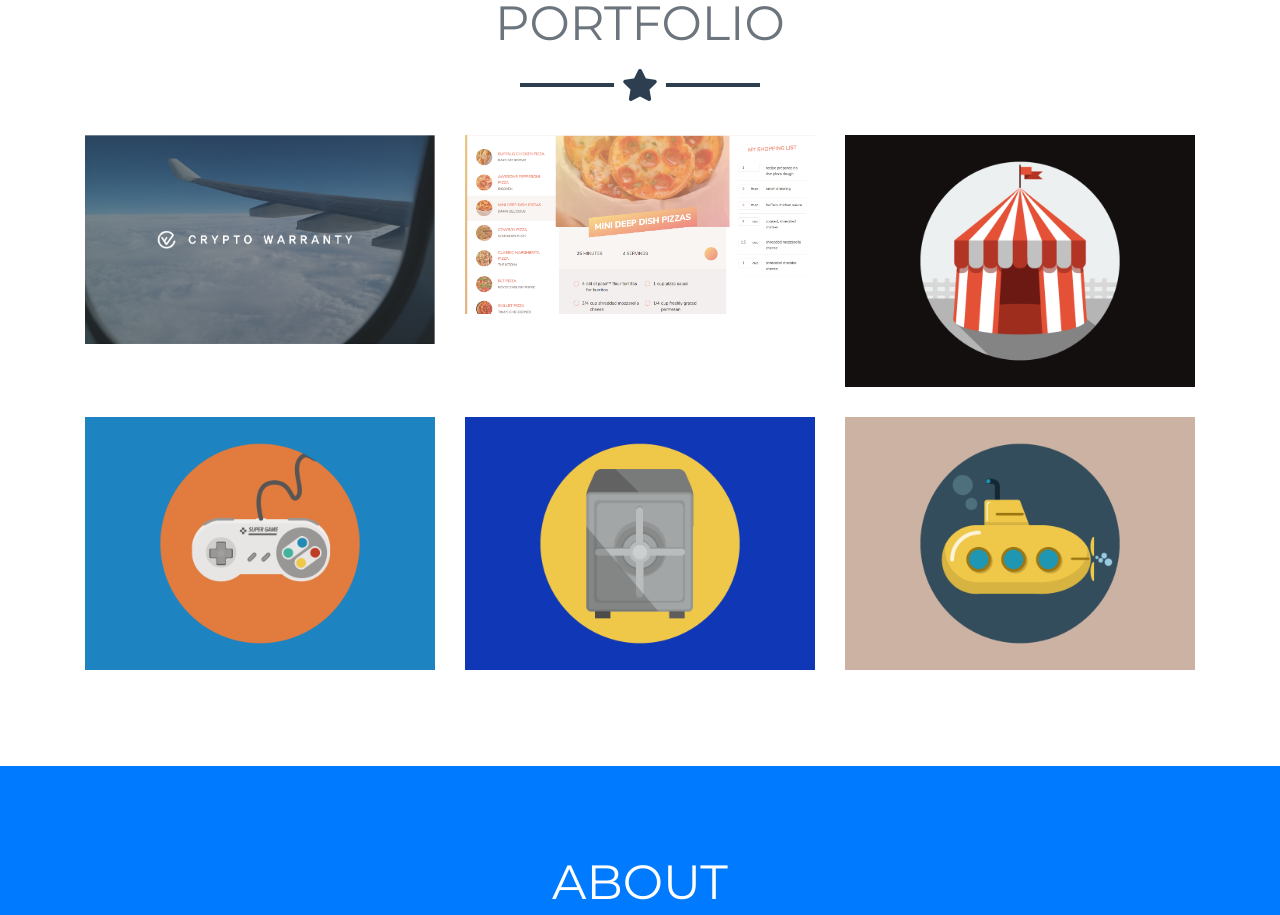
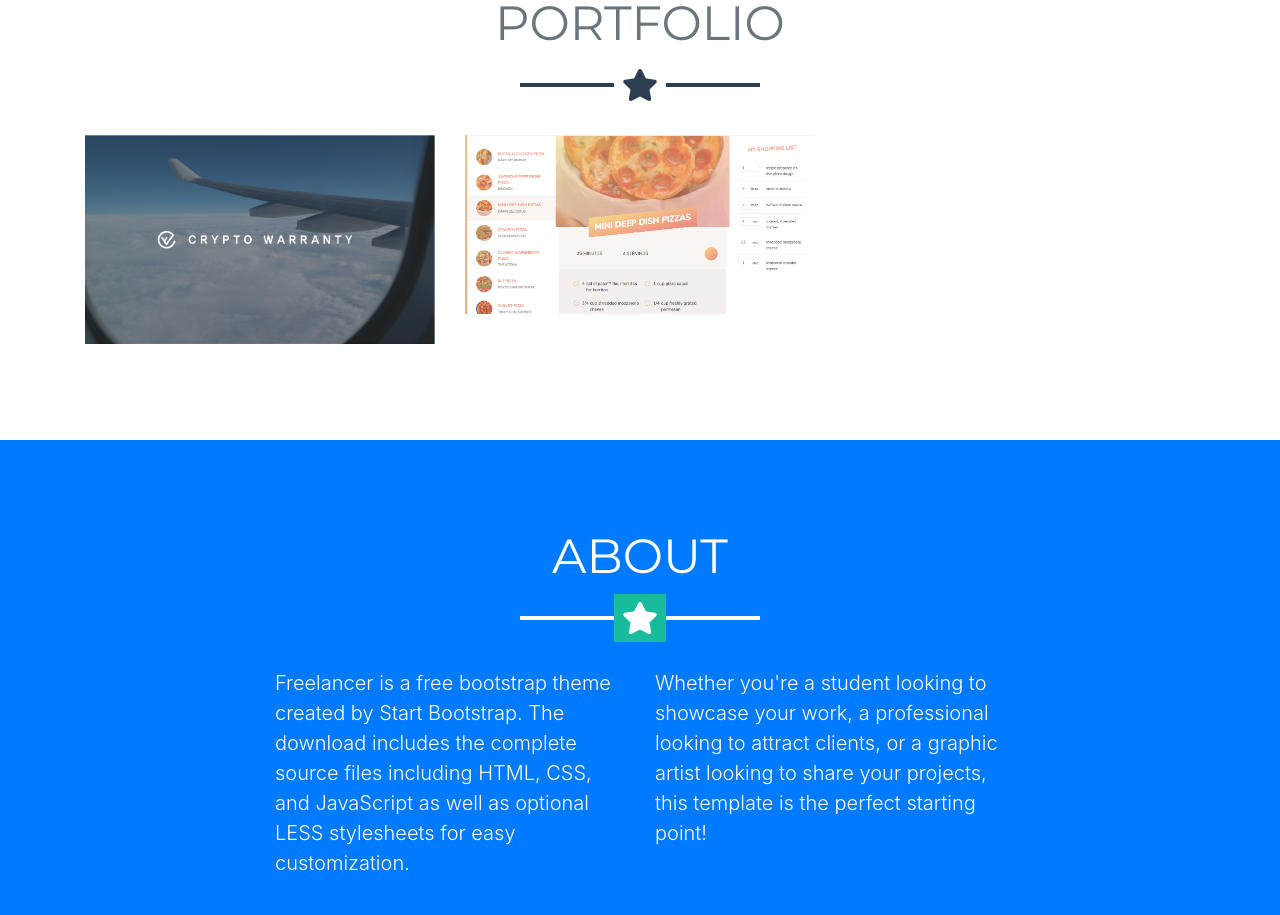
Before and after one commit to giraaaaaa/profile, a website with bundled scripts: page index.html in a window 1280 px wide. Shown: the part 877-1792 px from the top of the page. Built offline with nearby package versions, Linux system fonts and the light colour scheme.

Commit message:
modify portfolio

```diff
--- a/index.html
+++ b/index.html
@@ -88,14 +88,14 @@
             <img class="img-fluid" src="img/portfolio/forkify.png" width="900" height="650" alt="">
           </a>
         </div>
-        <div class="col-md-6 col-lg-4">
+        <!-- <div class="col-md-6 col-lg-4">
           <a class="portfolio-item d-block mx-auto" href="#portfolio-modal-3">
             <div class="portfolio-item-caption d-flex position-absolute h-100 w-100">
               <div class="portfolio-item-caption-content my-auto w-100 text-center text-white">
                 <i class="fas fa-search-plus fa-3x"></i>
               </div>
             </div>
-            <img class="img-fluid" src="img/portfolio/circus.png" alt="">
+            <img class="img-fluid" src="img/portfolio/coming-soon" width="900" height="650"alt="">
           </a>
         </div>
         <div class="col-md-6 col-lg-4">
@@ -105,7 +105,7 @@
                 <i class="fas fa-search-plus fa-3x"></i>
               </div>
             </div>
-            <img class="img-fluid" src="img/portfolio/game.png" alt="">
+            <img class="img-fluid" src="img/portfolio/coming-soon" width="900" height="650" alt="">
           </a>
         </div>
         <div class="col-md-6 col-lg-4">
@@ -115,7 +115,7 @@
                 <i class="fas fa-search-plus fa-3x"></i>
               </div>
             </div>
-            <img class="img-fluid" src="img/portfolio/safe.png" alt="">
+            <img class="img-fluid" src="img/portfolio/coming-soon" width="900" height="650" alt="">
           </a>
         </div>
         <div class="col-md-6 col-lg-4">
@@ -125,10 +125,10 @@
                 <i class="fas fa-search-plus fa-3x"></i>
               </div>
             </div>
-            <img class="img-fluid" src="img/portfolio/submarine.png" alt="">
+            <img class="img-fluid" src="img/portfolio/coming-soon" width="900" height="650" alt="">
           </a>
         </div>
-      </div>
+      </div> -->
     </div>
   </section>
 
```
Also changed, not shown: img/portfolio/coming-soon.jpg (added).
